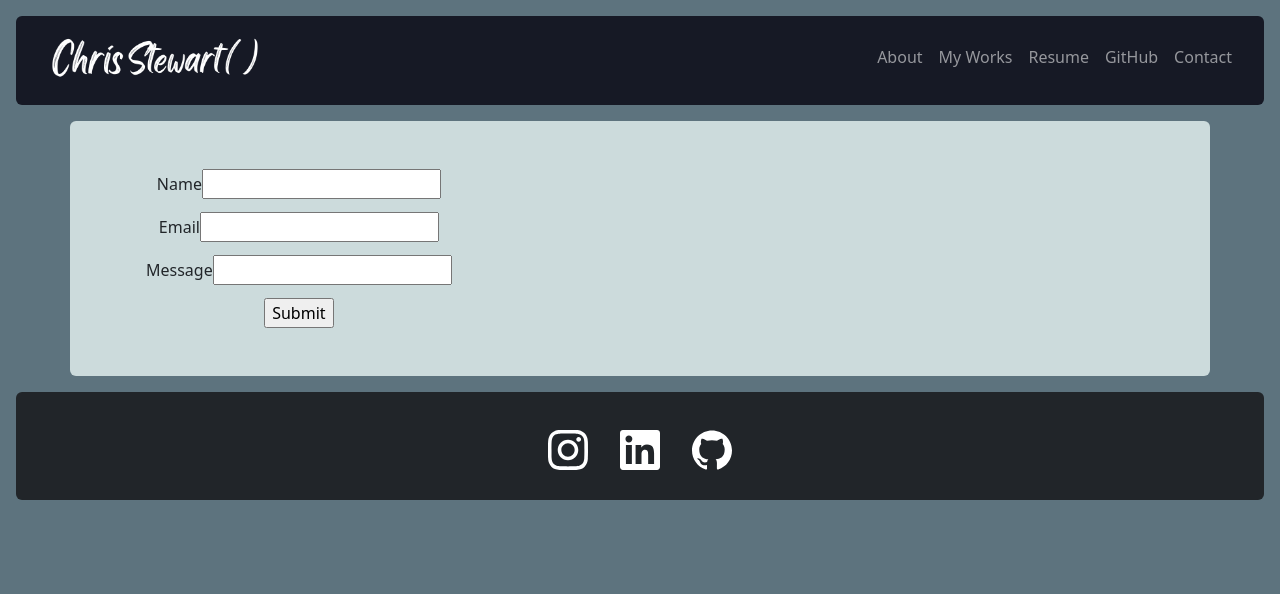
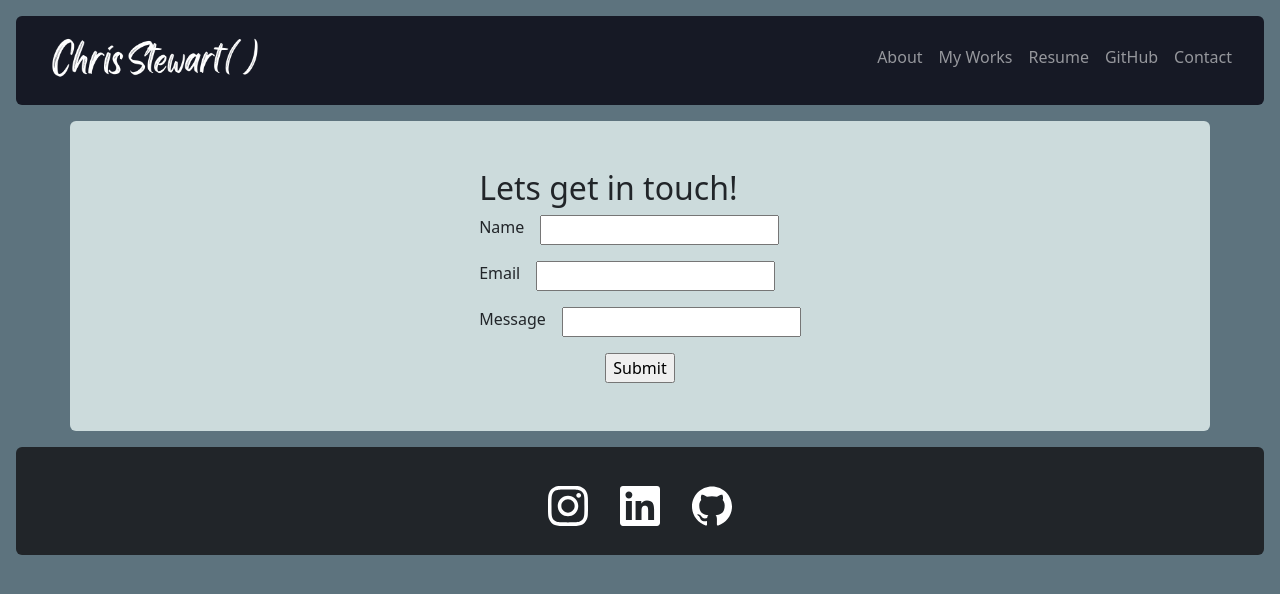
Before and after one commit to mcstewart76/Portfolio-React, a React (Create React App) app in the folder client/: page /#/Contact in a window 1280 px wide. Shown: the top 594 px of the page. Built offline with nearby package versions, Linux system fonts and the light colour scheme.

Commit message:
Updated contact and resume pages

```diff
--- a/client/src/components/Navbar.js
+++ b/client/src/components/Navbar.js
@@ -19,7 +19,7 @@ export default function Navbar() {
             <Link className="nav-item nav-link" to="/About">About</Link>
             <Link className="nav-item nav-link" to="/Works">My Works</Link>
             <Link className="nav-item nav-link" to="/Resume" >Resume</Link>
-            <a className="nav-item nav-link" target="_blank" href="https://github.com/mcstewart76" >GitHub</a>
+            <a className="nav-item nav-link" target="_blank" rel="noreferrer" href="https://github.com/mcstewart76" >GitHub</a>
             <Link className="nav-item nav-link" to="/Contact">Contact</Link>
 
 
--- a/client/src/components/pages/Contact.js
+++ b/client/src/components/pages/Contact.js
@@ -1,26 +1,33 @@
-import React from 'react'
+import React, { useState } from 'react'
 
 export default function Contact() {
+
+  const [emailState, emailed] = useState("Lets get in touch!");
 
   return (
 
     <div className="rounded container resumeCard " >
-      <div className="position-relative  p-3 p-md-5 m-md-3 text-center resumeCard d-flex">
+      <div className="position-relative justify-content-center p-3 p-md-5 m-md-3 resumeCard d-flex">
         <form action="https://public.herotofu.com/v1/86f6b8c0-dab3-11ec-8be6-4f814e368566" method="post">
-          <div>
-            <label for="name"><p>Name</p></label>
-            <input name="Name" id="name" type="text" required />
+          <h2>{emailState}</h2>
+          <div className='mx-auto'>
+          <div className='d-flex flex-column justify-content-start' >
+            <div className='d-flex '>
+              <label for="name"><p className='me-3'>Name</p></label>
+              <input className='mb-3' name="Name" id="name" type="text" required />
+            </div>
+            <div className='d-flex '>
+              <label for="email"><p className='me-3'>Email</p></label>
+              <input className='mb-3 d-flex' name="Email" id="email" type="email" required />
+            </div>
+            <div className='d-flex '>
+              <label for="name"><p className='me-3'>Message</p></label>
+              <input className='mb-3 d-flex' name="Name" id="message" type="text" required />
+            </div>
+            <div className='text-center'>
+              <input className="cntbtn" type="submit" value="Submit" onClick={() => emailed("Submitted, we will be in touch soon!")} />
+            </div>
           </div>
-          <div>
-            <label for="email"><p>Email</p></label>
-            <input name="Email" id="email" type="email" required />
-          </div>
-          <div>
-            <label for="name"><p>Message</p></label>
-            <input name="Name" id="message" type="text" required />
-          </div>
-          <div>
-            <input className="cntbtn" type="submit" value="Submit" />
           </div>
         </form>
       </div>
--- a/client/src/components/pages/Resume.js
+++ b/client/src/components/pages/Resume.js
@@ -16,7 +16,8 @@ export default function Resume() {
                     <a className="btn btn-outline-secondary me-1" href="../pdf/ChrisStewartResume.pdf" download
                      onClick={() => downloaded("Resume Downloaded!")}>
                          Download Resume</a>
-                    <a className="btn btn-outline-secondary ms-1" href="https://github.com/mcstewart76">GitHub Profile</a>
+                    <a className="btn btn-outline-secondary mx-1" href="https://github.com/mcstewart76">GitHub Profile</a>
+                    <a className="btn btn-outline-secondary ms-1" target="_blank" rel="noreferrer" href="https://raw.githubusercontent.com/mcstewart76/Portfolio-React/main/client/src/components/pdf/ChrisStewartResume.pdf">View Resume</a>
                 </div>
             </div>
         </div>
```
